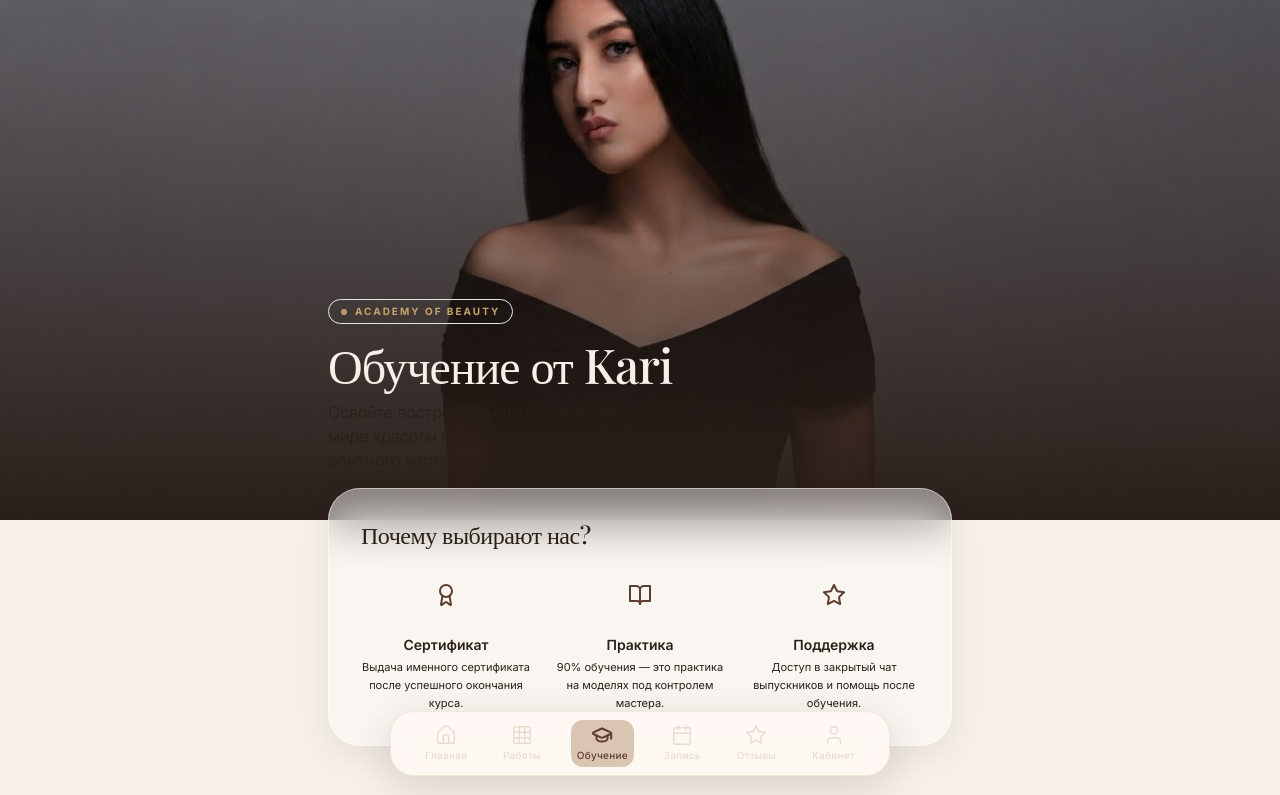
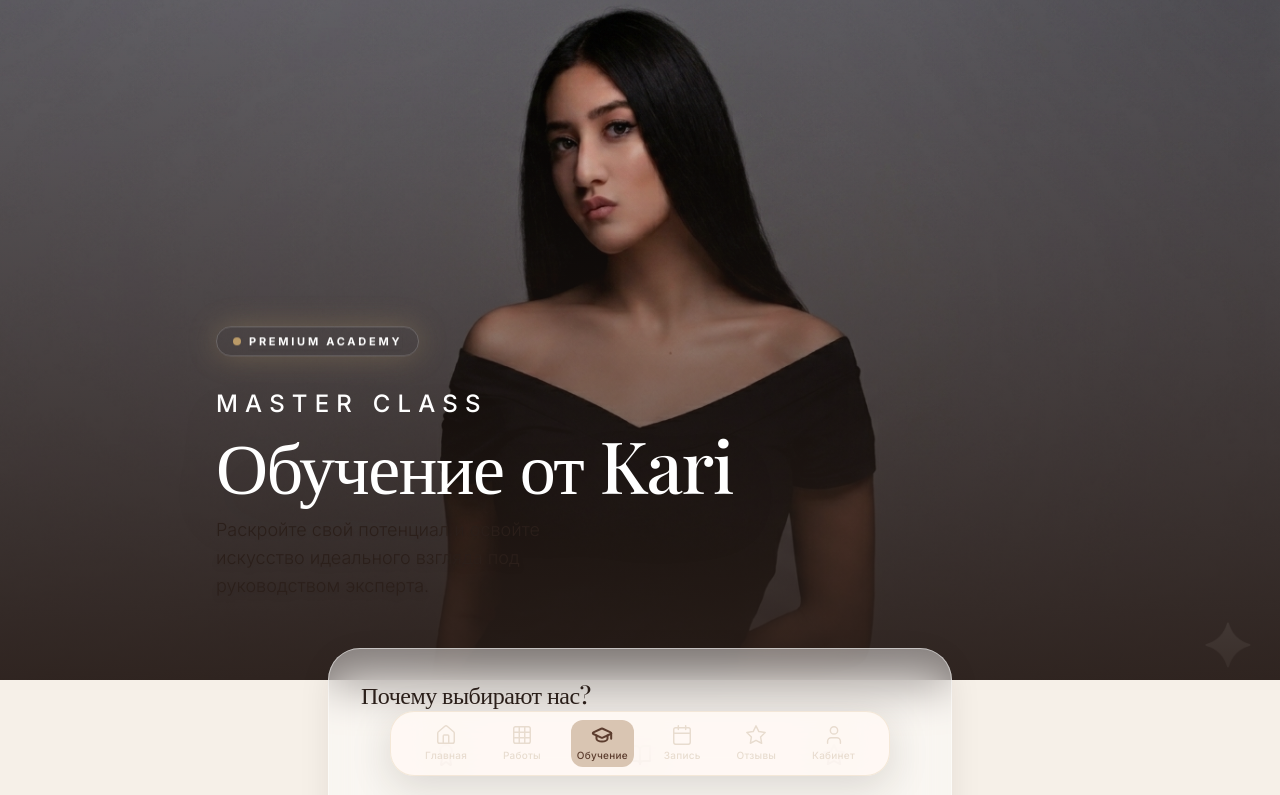
Before and after one commit to defficc-ops/-lamilash-pwa-., a Next.js app: page /training in a window 1280 px wide. Shown: the top 795 px of the page. Built offline with nearby package versions, Linux system fonts and the light colour scheme; a web font is replaced by a local one.

Commit message:
Enhance training banner visibility and animations

```diff
--- a/app/training/page.tsx
+++ b/app/training/page.tsx
@@ -1,6 +1,6 @@
 'use client'
 
-import { motion } from 'framer-motion'
+import { motion, useScroll, useTransform } from 'framer-motion'
 import { BookOpen, Award, Star, CheckCircle2, GraduationCap, ArrowRight } from 'lucide-react'
 import BottomNav from '@/components/BottomNav'
 import ScrollReveal from '@/components/ScrollReveal'
@@ -10,31 +10,49 @@ export default function TrainingPage() {
   return (
     <div className="page-container bg-cream">
       {/* ── Hero Banner Section ── */}
-      <section className="relative h-[65vh] w-full overflow-hidden">
+      <section className="relative h-[75vh] md:h-[85vh] w-full overflow-hidden bg-espresso">
         <motion.div
           className="absolute inset-0"
-          initial={{ scale: 1.2, opacity: 0 }}
-          animate={{ scale: 1, opacity: 1 }}
-          transition={{ duration: 1.8, ease: [0.22, 1, 0.36, 1] }}
+          style={{
+            y: useTransform(useScroll().scrollY, [0, 500], [0, 150]) // Parallax effect
+          }}
         >
-          <img
-            src="/images/founder.jpg.png"
-            alt="Обучение"
-            className="h-full w-full object-cover object-center"
-          />
-          {/* Luxury Gradient Overlay */}
-          <div className="absolute inset-0 bg-gradient-to-t from-espresso via-espresso/40 to-transparent" />
+          <motion.div
+            className="h-full w-full"
+            initial={{ scale: 1.15, filter: 'blur(10px)', opacity: 0 }}
+            animate={{ scale: 1, filter: 'blur(0px)', opacity: 1 }}
+            transition={{ duration: 2, ease: [0.22, 1, 0.36, 1] }}
+          >
+            <img
+              src="/images/founder.jpg.png"
+              alt="Обучение"
+              className="h-full w-full object-cover object-[center_20%] md:object-center"
+            />
+          </motion.div>
+          {/* Enhanced Luxury Gradient: Darker at bottom for text readability, clearer at top for the face */}
+          <div className="absolute inset-0 bg-gradient-to-t from-espresso via-espresso/30 to-transparent opacity-90" />
+          <div className="absolute inset-0 bg-gradient-to-b from-espresso/40 via-transparent to-transparent opacity-50" />
         </motion.div>
 
-        <div className="relative z-10 h-full flex flex-col justify-end px-6 pb-12 max-w-2xl mx-auto">
-          <ScrollReveal direction="up" delay={0.4} distance={30}>
-            <span className="inline-flex items-center gap-2 bg-gold/20 backdrop-blur-md px-3 py-1 rounded-full mb-4 border border-gold/30">
-              <span className="w-1.5 h-1.5 rounded-full bg-gold animate-pulse" />
-              <span className="text-gold text-[10px] font-bold tracking-[0.2em] uppercase">Academy of Beauty</span>
-            </span>
-            <h1 className="heading-premium text-4xl md:text-5xl text-cream mb-3">Обучение от Kari</h1>
-            <p className="text-cream/70 text-sm md:text-base max-w-[320px] leading-relaxed font-light">
-              Освойте востребованную профессию в мире красоты под руководством опытного наставника.
+        <div className="relative z-10 h-full flex flex-col justify-end px-6 pb-20 max-w-4xl mx-auto">
+          <ScrollReveal direction="up" delay={0.6} distance={40} duration={1.5}>
+            <motion.div
+              animate={{ y: [0, -8, 0] }}
+              transition={{ duration: 4, repeat: Infinity, ease: "easeInOut" }}
+            >
+              <span className="inline-flex items-center gap-2 bg-gold/30 backdrop-blur-xl px-4 py-1.5 rounded-full mb-6 border border-white/20 shadow-glow">
+                <span className="w-2 h-2 rounded-full bg-gold animate-pulse" />
+                <span className="text-white text-[11px] font-bold tracking-[0.25em] uppercase shadow-sm">Premium Academy</span>
+              </span>
+            </motion.div>
+
+            <h1 className="heading-premium text-5xl md:text-7xl text-white mb-4 drop-shadow-2xl">
+              <span className="block text-gold/90 text-xl md:text-2xl mb-2 font-sans tracking-[0.3em] uppercase">Master Class</span>
+              Обучение от Kari
+            </h1>
+
+            <p className="text-cream/80 text-base md:text-lg max-w-[400px] leading-relaxed font-light drop-shadow-md">
+              Раскройте свой потенциал и освойте искусство идеального взгляда под руководством эксперта.
             </p>
           </ScrollReveal>
         </div>
```
